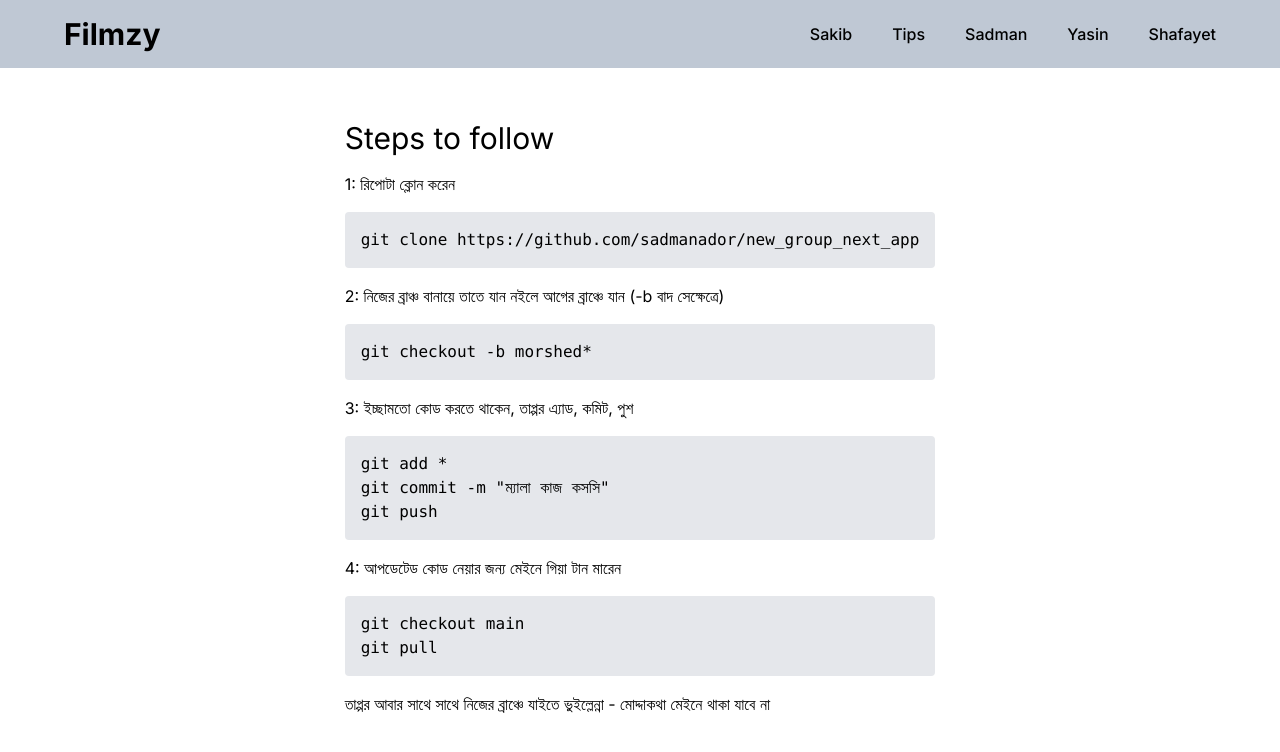
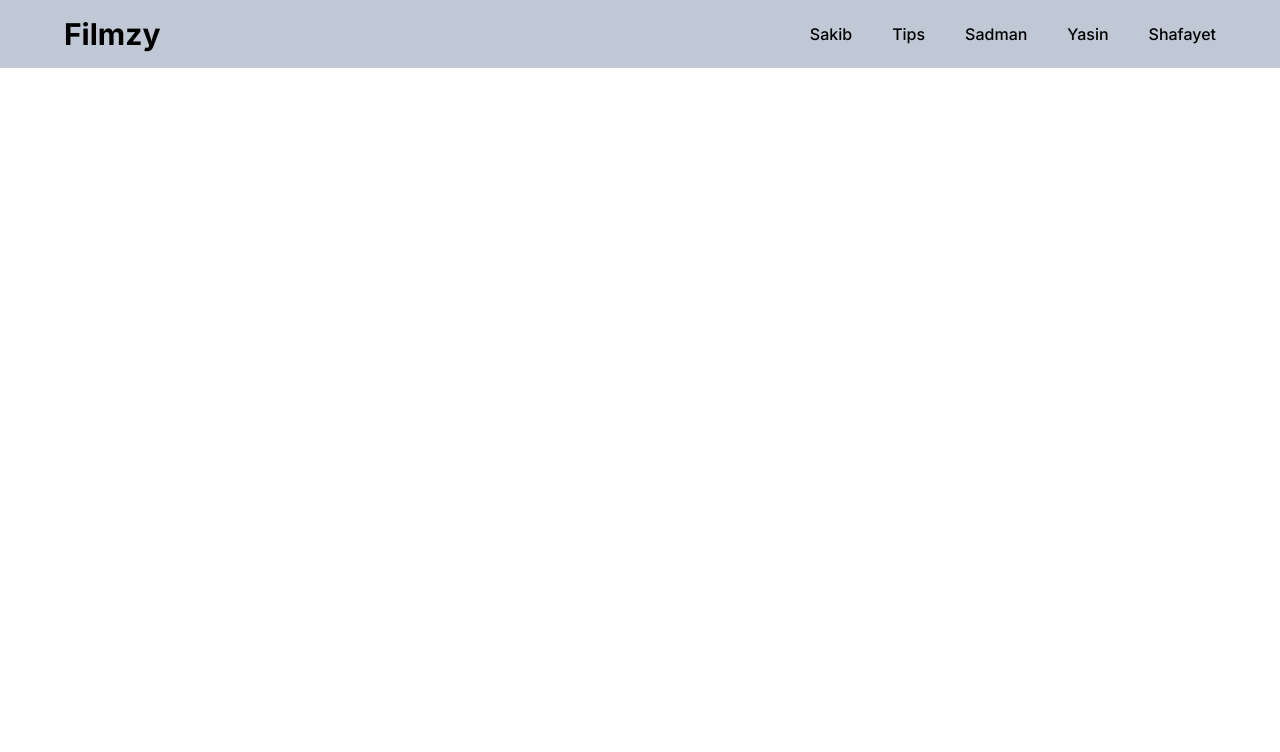
Before and after one commit to sadmanador/new_group_next_app, a Next.js app: page /tips in a window 1280 px wide. Shown: the top 752 px of the page. Built offline with nearby package versions, Linux system fonts and the light colour scheme.

Commit message:
commented

```diff
--- a/app/tips/page.tsx
+++ b/app/tips/page.tsx
@@ -2,7 +2,7 @@
 const Local = () => {
   return (
 		<div className="flex justify-center items-center my-10">
-			<div className="flex flex-col gap-4">
+			{/* <div className="flex flex-col gap-4">
 				<p className="text-3xl">Steps to follow</p>
 				<p>1: রিপোটা ক্লোন করেন </p>
 				<code className="bg-gray-200 p-4 rounded">
@@ -31,7 +31,7 @@
 				</code>
 
 				<p>তাপ্পর আবার সাথে সাথে নিজের ব্রাঞ্চে যাইতে ভুইল্লেন্না - মোদ্দাকথা মেইনে থাকা যাবে না</p>
-			</div>
+			</div> */}
 		</div>
   );
 };
```
